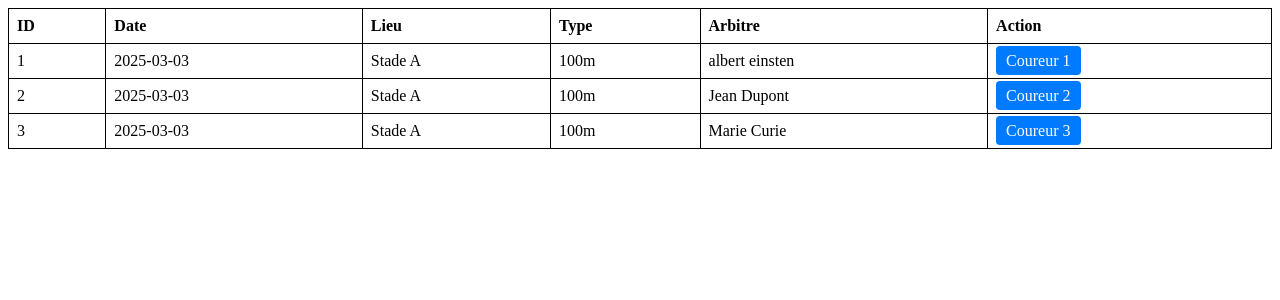
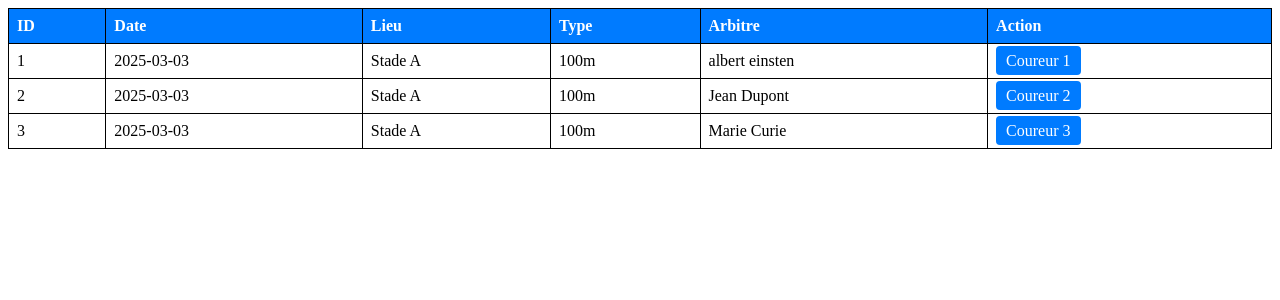
Before and after one commit to TheCyber04/TournoiCourse, a PHP site: page /prevision100.php in a window 1280 px wide. Shown: the top 300 px of the page. Run offline with PHP 8.4, Linux system fonts and the light colour scheme; data comes from the database, SQL or seed files in the repository.

Commit message:
Update prevision100.php

```diff
--- a/prevision100.php
+++ b/prevision100.php
@@ -11,6 +11,12 @@
         table, th, td {
             border: 1px solid #000;
         }
+
+    th {
+        background-color: #007BFF;
+        color: white;
+    }
+
         th, td {
             padding: 8px;
             text-align: left;
```
